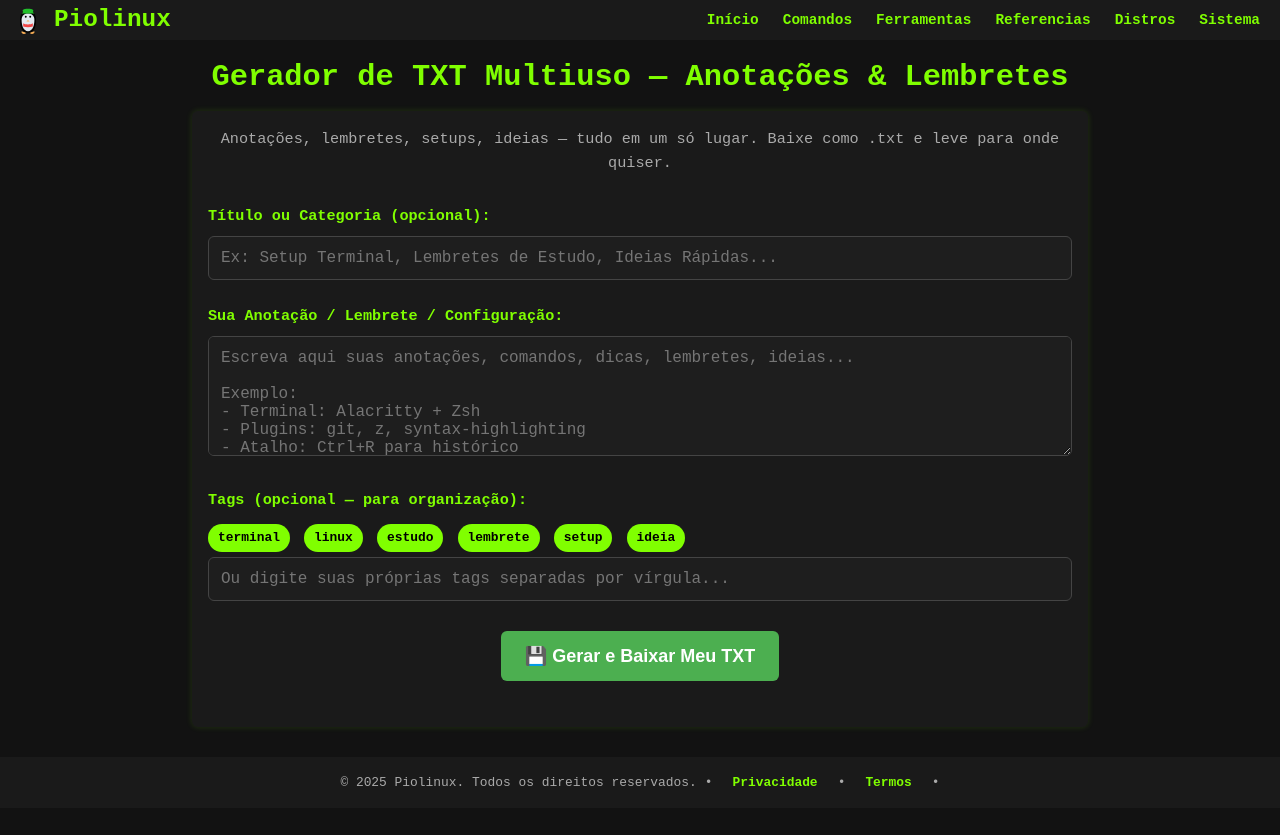
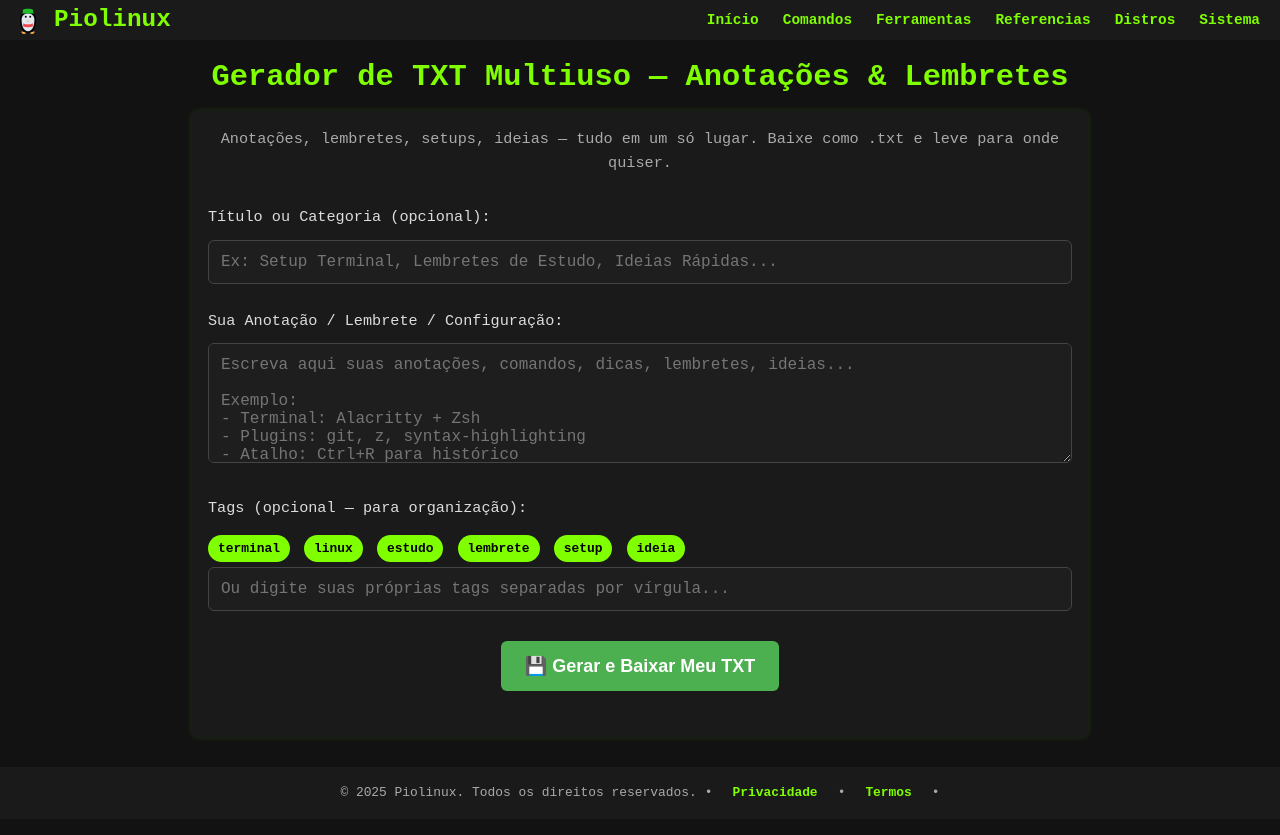
Before and after one commit to Piolinux/piolinux-site, a Jekyll site: the page built from _pages/_tools/gerador-anotacoes.html, in a window 1280 px wide. Shown: the top 835 px of the page. Built offline with Jekyll 4.4.1, drawn with Linux system fonts in a browser that asks for light colours.

```diff
--- a/_pages/_tools/gerador-anotacoes.html
+++ b/_pages/_tools/gerador-anotacoes.html
@@ -88,17 +88,17 @@ permalink: /ferramentas/gerador-txt-multiuso/
   <p class="subtitle">Anotações, lembretes, setups, ideias — tudo em um só lugar. Baixe como .txt e leve para onde quiser.</p>
 
   <div class="form-group">
-    <label for="titulo">Título ou Categoria (opcional):</label>
+    <p>Título ou Categoria (opcional):</p>
     <input type="text" id="titulo" placeholder="Ex: Setup Terminal, Lembretes de Estudo, Ideias Rápidas...">
   </div>
 
   <div class="form-group">
-    <label for="conteudo">Sua Anotação / Lembrete / Configuração:</label>
+    <p>Sua Anotação / Lembrete / Configuração:</p>
     <textarea id="conteudo" placeholder="Escreva aqui suas anotações, comandos, dicas, lembretes, ideias...&#10;&#10;Exemplo:&#10;- Terminal: Alacritty + Zsh&#10;- Plugins: git, z, syntax-highlighting&#10;- Atalho: Ctrl+R para histórico&#10;- Observação: Testar tema Powerlevel10k"></textarea>
   </div>
 
   <div class="form-group">
-    <label>Tags (opcional — para organização):</label>
+    <p>Tags (opcional — para organização):</p>
     <div>
       <span class="tag" onclick="addTag('terminal')">terminal</span>
       <span class="tag" onclick="addTag('linux')">linux</span>
```
